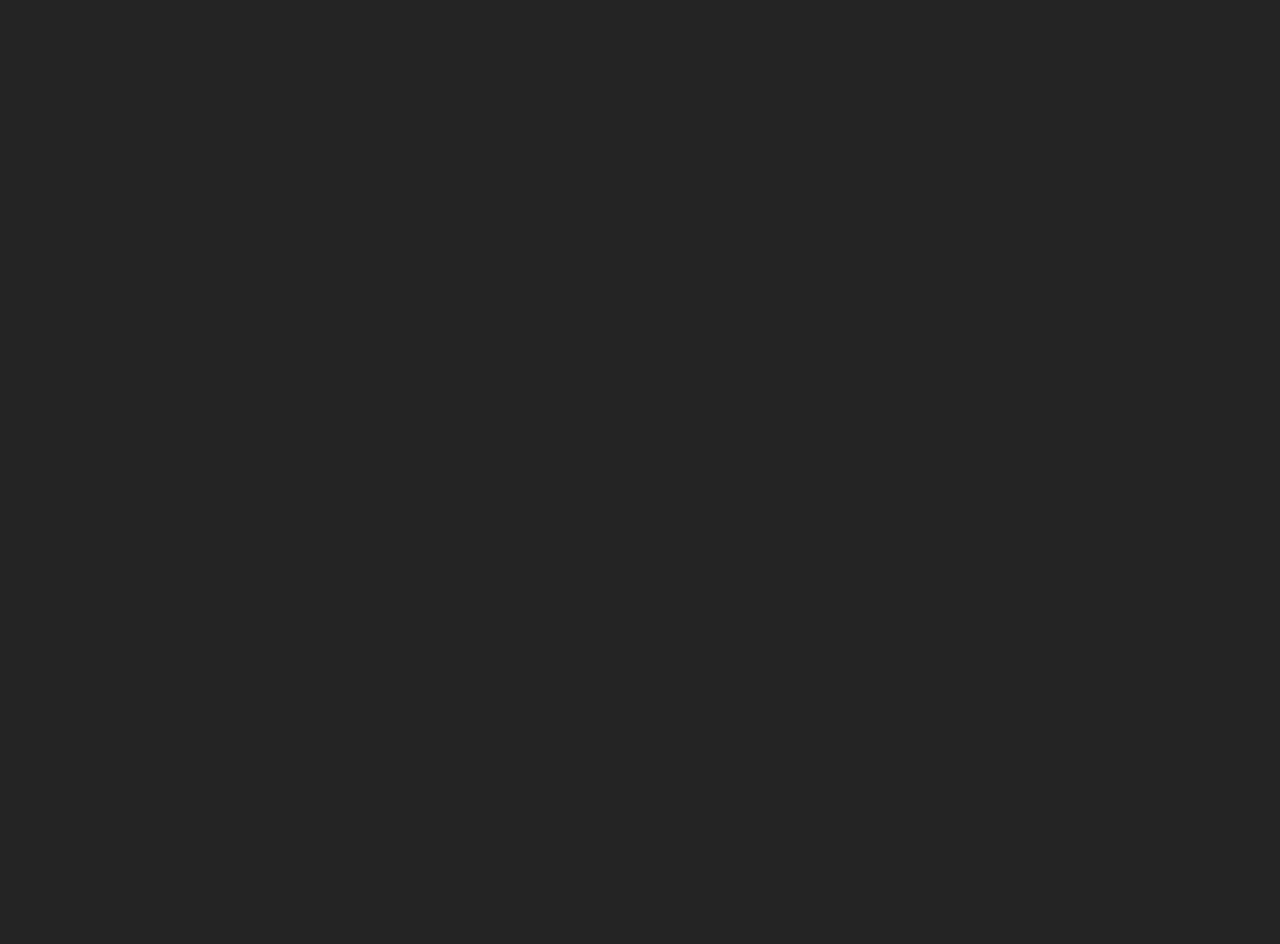
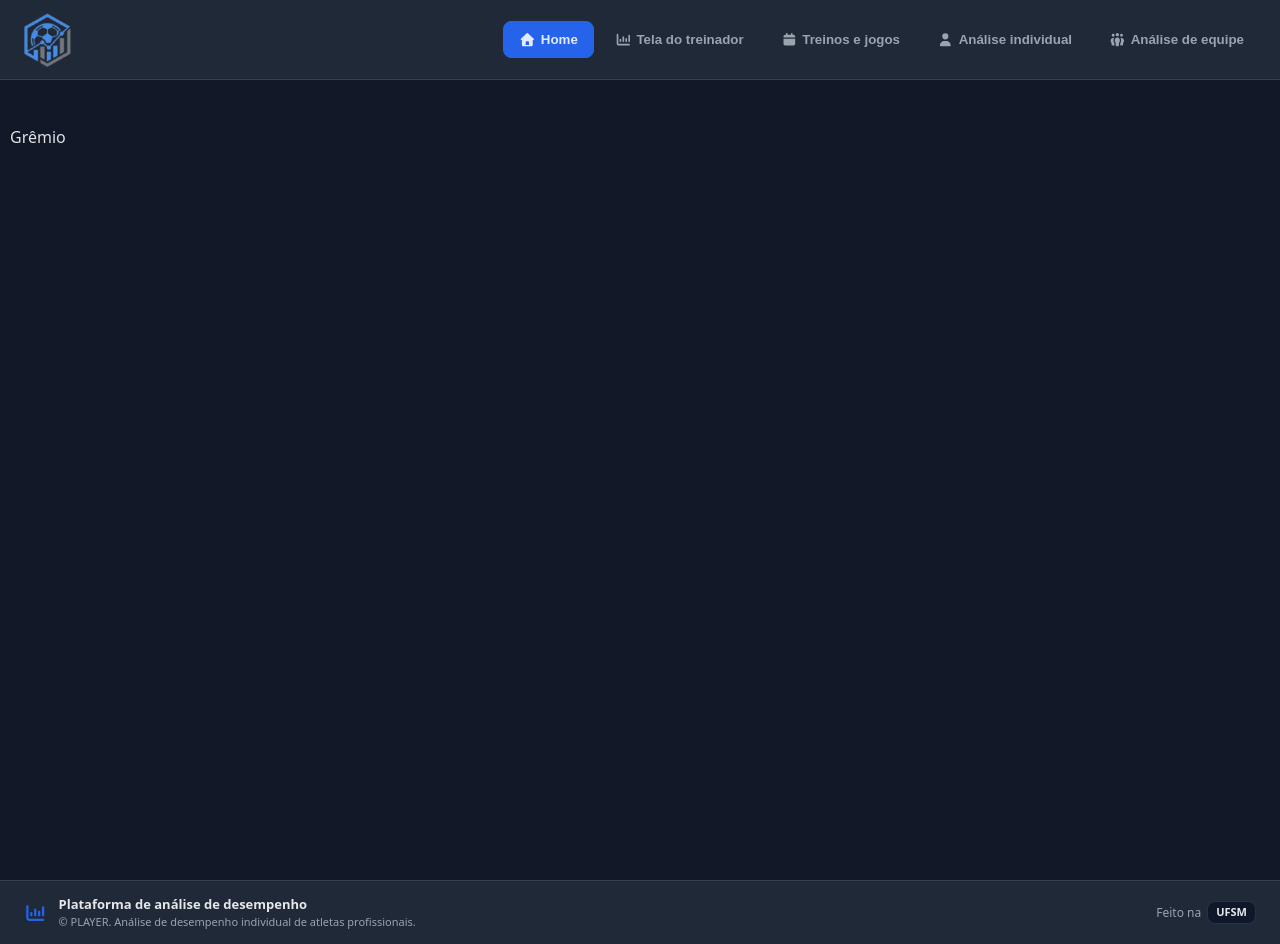
Before and after one commit to diogodls/player, a React (Vite) app: page /session-screen in a window 1280 px wide. Before the commit this address had no page. Before the commit the page ends 800 px from the top, so only its background shows below. Built offline with nearby package versions, Linux system fonts and the light colour scheme.

Commit message:
feat(#44): cria rota para tela de treino

```diff
--- a/src/components/CoachDashboard/AverageTeamCard/AverageTeamCard.tsx
+++ b/src/components/CoachDashboard/AverageTeamCard/AverageTeamCard.tsx
@@ -28,5 +28,4 @@ const AverageTeamCard =  ({cards}: AverageTeamCard) => {
   );
 };
 
-
 export default AverageTeamCard;
--- a/src/components/HeaderSessionScreen/HeaderSessionScreen.tsx
+++ b/src/components/HeaderSessionScreen/HeaderSessionScreen.tsx
@@ -0,0 +1,9 @@
+const HeaderSessionScreen =() => {
+  return(
+    <div>
+      Grêmio
+    </div>
+  );
+};
+
+export default HeaderSessionScreen;
--- a/src/components/layout/Navbar/Navbar.tsx
+++ b/src/components/layout/Navbar/Navbar.tsx
@@ -1,7 +1,7 @@
 import styles from "./Navbar.module.scss";
 import reactLogo from '../../../assets/logoo.png'
 import {FontAwesomeIcon} from "@fortawesome/react-fontawesome";
-import {faChartColumn, faPeopleGroup, faUser,faHouse} from "@fortawesome/free-solid-svg-icons";
+import {faChartColumn, faPeopleGroup, faUser, faHouse, faCalendar} from "@fortawesome/free-solid-svg-icons";
 import { useState } from "react";
 import {classNames} from "../../../utils/classNames.ts";
 import {useNavigate} from "react-router";
@@ -16,6 +16,11 @@ const buttons = [
     label: "Tela do treinador",
     icon: faChartColumn,
     link: '/coach-dashboard',
+  },
+  {
+    label: "Treinos e jogos",
+    icon: faCalendar,
+    link: '/session-screen',
   },
   {
     label: "Análise individual",
--- a/src/main.tsx
+++ b/src/main.tsx
@@ -8,6 +8,7 @@ import IndividualAnalysis from "./pages/IndividualAnalysis/IndividualAnalysis.ts
 import {ToastProvider} from "./contexts/ToastContext/ToastContext.tsx";
 import {CookiesProvider} from "react-cookie";
 import {ActionsProvider} from "./contexts/ActionsContext/ActionsContext.tsx";
+import SessionScreen from "./pages/SessionScreen/SessionScreen.tsx";
 
 import PlayerView from "./pages/PlayerView/PlayerView.tsx";
 
@@ -22,6 +23,7 @@ createRoot(document.getElementById('root')!).render(
               <Route path={"/coach-dashboard"} element={<CoachDashboard/>}/>
               <Route path={"/individual-analysis"} element={<IndividualAnalysis/>}/>
               <Route path={"/player/:id"} element={<PlayerView/>}/>
+              <Route path={"/session-screen"} element={<SessionScreen />}/>
             </Route>
           </Routes>
         </BrowserRouter>
--- /dev/null
+++ b/src/pages/SessionScreen/SessionScreen.tsx
@@ -0,0 +1,12 @@
+import styles from "../CoachDashboard/CoachDashboard.module.scss";
+import HeaderSessionScreen from "../../components/HeaderSessionScreen/HeaderSessionScreen.tsx";
+
+const SessionScreen = ()=>{
+  return(
+    <div className={styles.container}>
+      <HeaderSessionScreen/>
+    </div>
+  );
+};
+
+export default SessionScreen;
```
Also changed, not shown: src/pages/SessionScreen/SessionScreen.module.scss (added).
